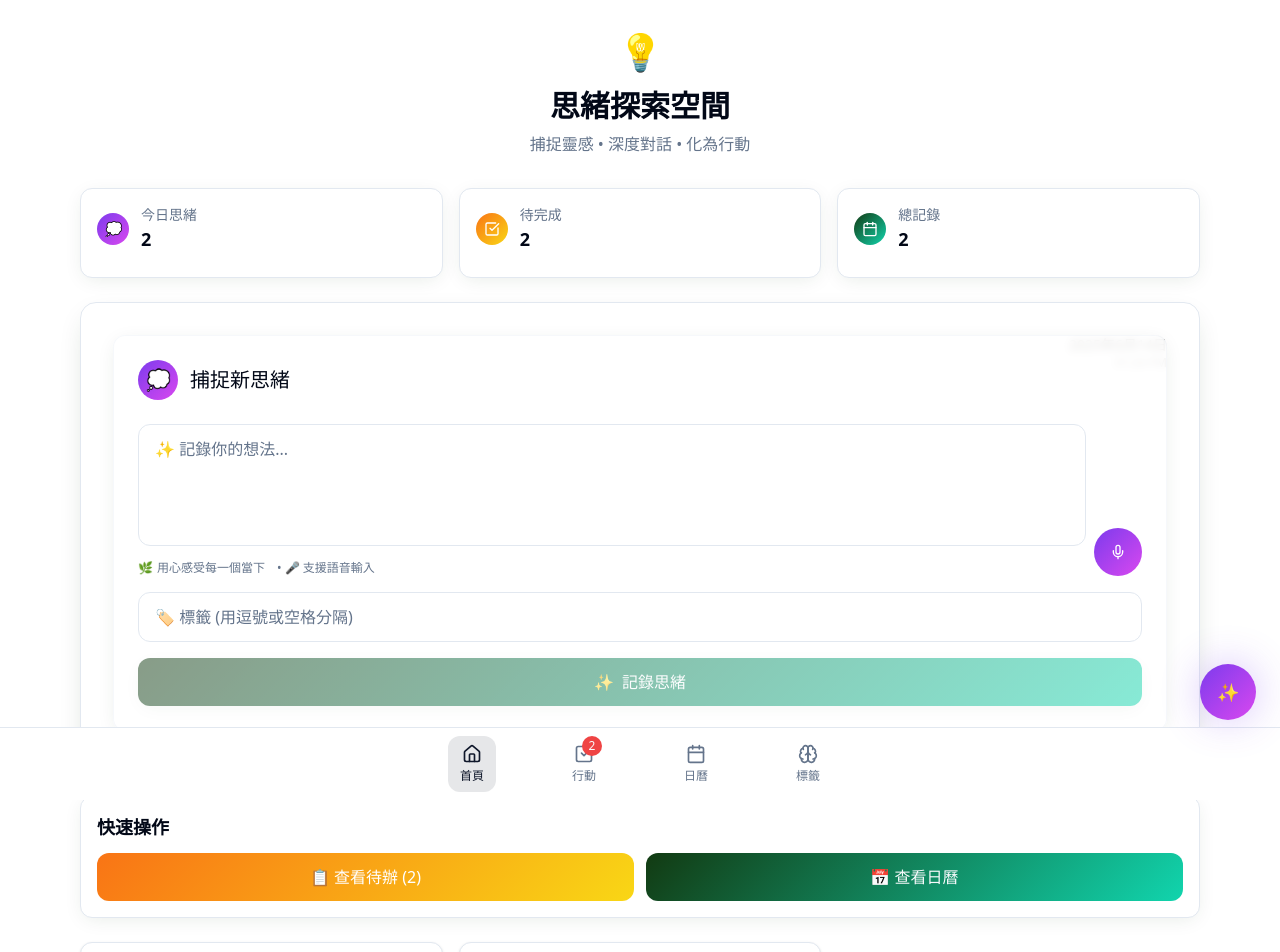
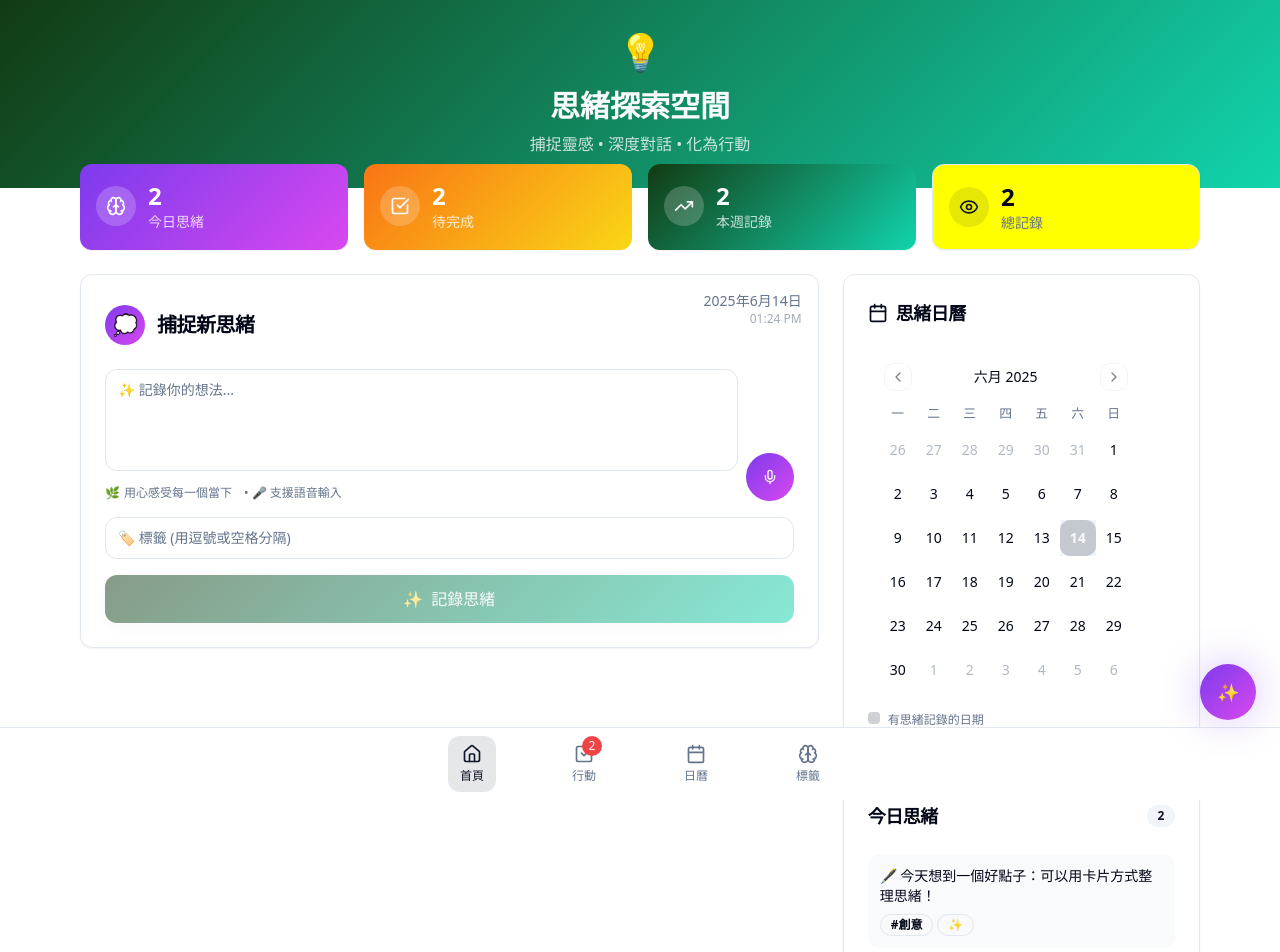
Before and after one commit to vanessachuchu/thought-spark-cards, a React (Vite) app: page / in a window 1280 px wide. Shown: the top 952 px of the page. Built offline with nearby package versions, Linux system fonts and the light colour scheme.

Commit message:
Enhance homepage design
Integrate calendar view, improve thought display, and add statistics.

```diff
--- a/src/pages/Index.tsx
+++ b/src/pages/Index.tsx
@@ -1,16 +1,22 @@
-
 import { useState, useEffect } from "react";
-import { Plus, Calendar as CalendarIcon, CheckSquare } from "lucide-react";
+import { Plus, Calendar as CalendarIcon, CheckSquare, Brain, TrendingUp, Clock, Eye } from "lucide-react";
+import { Calendar } from "@/components/ui/calendar";
+import { Card, CardContent, CardHeader, CardTitle } from "@/components/ui/card";
+import { Badge } from "@/components/ui/badge";
 import ThoughtCard from "@/components/ThoughtCard";
 import VoiceInputButton from "@/components/VoiceInputButton";
 import { useThoughts } from "@/hooks/useThoughts";
 import { useTodos } from "@/hooks/useTodos";
 import { useVoiceRecognition } from "@/hooks/useVoiceRecognition";
 import { Link } from "react-router-dom";
+import { cn } from "@/lib/utils";
+import { format, isSameDay, startOfWeek, endOfWeek, eachDayOfInterval } from "date-fns";
+import { zhTW } from "date-fns/locale";
 
 function getToday() {
   return new Date().toLocaleDateString("zh-TW", { year: "numeric", month: "long", day: "numeric" });
 }
+
 function getTime() {
   return new Date().toLocaleTimeString([], { hour: "2-digit", minute: "2-digit" });
 }
@@ -21,6 +27,7 @@ export default function Index() {
   const [content, setContent] = useState("");
   const [tags, setTags] = useState("");
   const [now, setNow] = useState(getTime());
+  const [selectedDate, setSelectedDate] = useState<Date>(new Date());
 
   // 語音識別功能
   const {
@@ -33,13 +40,38 @@ export default function Index() {
     error: voiceError
   } = useVoiceRecognition();
 
-  // 獲取今天的思緒和待辦事項
+  // 統計數據計算
   const today = new Date().toDateString();
+  const thisWeek = eachDayOfInterval({
+    start: startOfWeek(new Date()),
+    end: endOfWeek(new Date())
+  });
+
   const todayThoughts = thoughts.filter(thought => {
     const thoughtDate = new Date(thought.createdAt || Date.now()).toDateString();
     return thoughtDate === today;
   });
+
+  const thisWeekThoughts = thoughts.filter(thought => {
+    const thoughtDate = new Date(thought.createdAt || Date.now());
+    return thisWeek.some(day => isSameDay(day, thoughtDate));
+  });
+
   const pendingTodos = todos.filter(todo => !todo.done);
+  const completedTodos = todos.filter(todo => todo.done);
+
+  // 獲取指定日期的思緒
+  const getThoughtsForDate = (date: Date) => {
+    return thoughts.filter(thought => {
+      const thoughtDate = new Date(thought.createdAt || Date.now());
+      return isSameDay(thoughtDate, date);
+    });
+  };
+
+  // 獲取有思緒記錄的日期
+  const getDatesWithThoughts = () => {
+    return thoughts.map(thought => new Date(thought.createdAt || Date.now()));
+  };
 
   // 自動時間刷新
   useEffect(() => {
@@ -56,24 +88,13 @@ export default function Index() {
   }, [transcript, isRecording, resetTranscript]);
 
   function handleAdd() {
-    console.log("handleAdd called");
-    console.log("content:", content);
-    console.log("tags:", tags);
+    if (!content.trim()) return;
 
-    if (!content.trim()) {
-      console.log("Content is empty, not adding");
-      return;
-    }
-
-    // 使用時間戳確保 ID 唯一性
     const newId = Date.now().toString();
     const processedTags = tags
       .split(/[,\s]+/)
       .filter(tag => tag.trim() !== "")
       .map(tag => tag.trim());
-
-    console.log("processedTags:", processedTags);
-    console.log("newId:", newId);
 
     const newThought = {
       id: newId,
@@ -81,88 +102,108 @@ export default function Index() {
       tags: processedTags
     };
 
-    console.log("newThought:", newThought);
-
     addThought(newThought);
-
     setContent("");
     setTags("");
-
-    console.log("Form reset completed");
   }
 
   return (
     <div className="min-h-screen bg-background">
       {/* Hero Section */}
-      <div className="text-center py-8 px-4">
+      <div className="bg-gradient-primary text-primary-foreground py-8 px-4">
+        <div className="max-w-6xl mx-auto text-center">
           <div className="text-4xl mb-4">💡</div>
-        <h1 className="text-3xl font-bold text-foreground mb-2">思緒探索空間</h1>
-        <p className="text-muted-foreground">捕捉靈感 • 深度對話 • 化為行動</p>
-      </div>
-
-      <main className="max-w-6xl mx-auto px-4 pb-6">
-        {/* 今日概覽 */}
-        <div className="mb-6 grid grid-cols-1 md:grid-cols-3 gap-4">
-          <div className="bg-card rounded-xl p-4 shadow-soft border border-border">
-            <div className="flex items-center gap-3 mb-2">
-              <div className="w-8 h-8 bg-gradient-accent rounded-full flex items-center justify-center">
-                <span className="text-white text-sm">💭</span>
-              </div>
-              <div>
-                <div className="text-sm text-muted-foreground">今日思緒</div>
-                <div className="text-lg font-semibold text-foreground">{todayThoughts.length}</div>
-              </div>
+          <h1 className="text-3xl font-bold mb-2">思緒探索空間</h1>
+          <p className="text-primary-foreground/80">捕捉靈感 • 深度對話 • 化為行動</p>
         </div>
       </div>
 
-          <div className="bg-card rounded-xl p-4 shadow-soft border border-border">
-            <div className="flex items-center gap-3 mb-2">
-              <div className="w-8 h-8 bg-gradient-warm rounded-full flex items-center justify-center">
-                <CheckSquare className="w-4 h-4 text-white" />
+      <main className="max-w-6xl mx-auto px-4 pb-6 -mt-6">
+        {/* 增強統計概覽 */}
+        <div className="mb-6 grid grid-cols-2 md:grid-cols-4 gap-4">
+          <Card className="bg-gradient-accent text-white border-0 shadow-glow">
+            <CardContent className="p-4">
+              <div className="flex items-center gap-3">
+                <div className="w-10 h-10 bg-white/20 rounded-full flex items-center justify-center">
+                  <Brain className="w-5 h-5" />
                 </div>
                 <div>
-                <div className="text-sm text-muted-foreground">待完成</div>
-                <div className="text-lg font-semibold text-foreground">{pendingTodos.length}</div>
+                  <div className="text-2xl font-bold">{todayThoughts.length}</div>
+                  <div className="text-sm text-white/80">今日思緒</div>
                 </div>
               </div>
+            </CardContent>
+          </Card>
+
+          <Card className="bg-gradient-warm text-white border-0 shadow-glow">
+            <CardContent className="p-4">
+              <div className="flex items-center gap-3">
+                <div className="w-10 h-10 bg-white/20 rounded-full flex items-center justify-center">
+                  <CheckSquare className="w-5 h-5" />
+                </div>
+                <div>
+                  <div className="text-2xl font-bold">{pendingTodos.length}</div>
+                  <div className="text-sm text-white/80">待完成</div>
+                </div>
+              </div>
+            </CardContent>
+          </Card>
+
+          <Card className="bg-gradient-primary text-primary-foreground border-0 shadow-elegant">
+            <CardContent className="p-4">
+              <div className="flex items-center gap-3">
+                <div className="w-10 h-10 bg-white/20 rounded-full flex items-center justify-center">
+                  <TrendingUp className="w-5 h-5" />
+                </div>
+                <div>
+                  <div className="text-2xl font-bold">{thisWeekThoughts.length}</div>
+                  <div className="text-sm text-primary-foreground/80">本週記錄</div>
+                </div>
+              </div>
+            </CardContent>
+          </Card>
+
+          <Card className="bg-gradient-secondary border border-border shadow-soft">
+            <CardContent className="p-4">
+              <div className="flex items-center gap-3">
+                <div className="w-10 h-10 bg-primary/10 rounded-full flex items-center justify-center">
+                  <Eye className="w-5 h-5 text-primary" />
+                </div>
+                <div>
+                  <div className="text-2xl font-bold text-foreground">{thoughts.length}</div>
+                  <div className="text-sm text-muted-foreground">總記錄</div>
+                </div>
+              </div>
+            </CardContent>
+          </Card>
         </div>
 
-          <div className="bg-card rounded-xl p-4 shadow-soft border border-border">
-            <div className="flex items-center gap-3 mb-2">
-              <div className="w-8 h-8 bg-gradient-primary rounded-full flex items-center justify-center">
-                <CalendarIcon className="w-4 h-4 text-white" />
-              </div>
-              <div>
-                <div className="text-sm text-muted-foreground">總記錄</div>
-                <div className="text-lg font-semibold text-foreground">{thoughts.length}</div>
-              </div>
-            </div>
-          </div>
-        </div>
-
-        {/* 捕捉新思緒區塊 */}
-        <div className="mb-8 bg-gradient-to-br from-card via-background to-card rounded-2xl p-4 md:p-8 shadow-elegant border border-border">
-          <div className="relative">
+        {/* 布局容器 */}
+        <div className="grid grid-cols-1 lg:grid-cols-3 gap-6 mb-6">
+          {/* 左側：思緒輸入 */}
+          <div className="lg:col-span-2 space-y-6">
+            {/* 思緒輸入區塊 */}
+            <Card className="bg-gradient-to-br from-card via-background to-card shadow-elegant border border-border">
+              <CardHeader className="relative">
                 {/* 右上角的日期時間資訊 */}
-            <div className="absolute top-0 right-0 text-right">
-              <div className="text-sm text-stone-500 font-light" data-testid="today-date">
+                <div className="absolute top-4 right-4 text-right">
+                  <div className="text-sm text-muted-foreground" data-testid="today-date">
                     {getToday()}
                   </div>
-              <div className="text-xs text-stone-400 font-light">
+                  <div className="text-xs text-muted-foreground/60">
                     {now}
                   </div>
                 </div>
 
-            {/* 主要內容區塊 */}
-            <div className="glass rounded-xl p-4 md:p-6 shadow-soft border border-border/30">
-              <div className="flex items-center gap-3 mb-4 md:mb-6">
-                <div className="w-8 h-8 md:w-10 md:h-10 bg-gradient-accent rounded-full flex items-center justify-center">
-                  <span className="text-white text-lg md:text-xl">💭</span>
+                <div className="flex items-center gap-3">
+                  <div className="w-10 h-10 bg-gradient-accent rounded-full flex items-center justify-center">
+                    <span className="text-white text-xl">💭</span>
                   </div>
-                <h3 className="text-lg md:text-xl font-medium text-foreground">捕捉新思緒</h3>
+                  <CardTitle className="text-xl">捕捉新思緒</CardTitle>
                 </div>
+              </CardHeader>
 
-              <div className="space-y-4">
+              <CardContent className="space-y-4">
                 <div className="flex gap-2 items-end">
                   <div className="flex-1">
                     <textarea
@@ -170,7 +211,7 @@ export default function Index() {
                       onChange={e => setContent(e.target.value)}
                       rows={4}
                       placeholder="✨ 記錄你的想法..."
-                      className="w-full resize-none rounded-lg border border-input focus:border-ring focus:ring-2 focus:ring-ring/20 bg-background px-3 py-2.5 md:px-4 md:py-3 text-sm md:text-base placeholder-muted-foreground transition-smooth"
+                      className="w-full resize-none rounded-lg border border-input focus:border-ring focus:ring-2 focus:ring-ring/20 bg-background px-3 py-2.5 text-sm placeholder-muted-foreground transition-smooth"
                     />
                     {voiceError && (
                       <div className="text-xs text-destructive mt-2 flex items-center gap-1">
@@ -211,74 +252,159 @@ export default function Index() {
                     value={tags}
                     onChange={e => setTags(e.target.value)}
                     placeholder="🏷️ 標籤 (用逗號或空格分隔)"
-                    className="w-full rounded-lg border border-input focus:border-ring focus:ring-2 focus:ring-ring/20 bg-background px-3 py-2.5 md:px-4 md:py-3 text-sm md:text-base placeholder-muted-foreground transition-smooth"
+                    className="w-full rounded-lg border border-input focus:border-ring focus:ring-2 focus:ring-ring/20 bg-background px-3 py-2.5 text-sm placeholder-muted-foreground transition-smooth"
                   />
                 </div>
 
                 <button
                   onClick={handleAdd}
-                  className="w-full bg-gradient-primary text-primary-foreground px-4 py-2.5 md:px-6 md:py-3 rounded-lg font-medium shadow-soft hover:shadow-elegant transition-smooth disabled:opacity-50 disabled:cursor-not-allowed flex items-center justify-center gap-2 text-sm md:text-base"
+                  className="w-full bg-gradient-primary text-primary-foreground px-6 py-3 rounded-lg font-medium shadow-soft hover:shadow-elegant transition-smooth disabled:opacity-50 disabled:cursor-not-allowed flex items-center justify-center gap-2"
                   disabled={!content.trim()}
                 >
                   <span>✨</span>
                   <span>記錄思緒</span>
                 </button>
+              </CardContent>
+            </Card>
+          </div>
+
+          {/* 右側：迷你日曆和快速操作 */}
+          <div className="space-y-6">
+            {/* 迷你日曆 */}
+            <Card className="shadow-soft border border-border bg-card">
+              <CardHeader>
+                <CardTitle className="text-lg flex items-center gap-2">
+                  <CalendarIcon className="w-5 h-5" />
+                  思緒日曆
+                </CardTitle>
+              </CardHeader>
+              <CardContent>
+                <Calendar
+                  mode="single"
+                  selected={selectedDate}
+                  onSelect={(date) => date && setSelectedDate(date)}
+                  locale={zhTW}
+                  className="w-full"
+                  modifiers={{
+                    hasThoughts: getDatesWithThoughts()
+                  }}
+                  modifiersClassNames={{
+                    hasThoughts: "bg-primary/20 text-primary font-semibold"
+                  }}
+                />
+                <div className="mt-3 text-xs text-muted-foreground">
+                  <span className="inline-block w-3 h-3 bg-primary/20 rounded mr-2"></span>
+                  有思緒記錄的日期
+                </div>
+              </CardContent>
+            </Card>
+
+            {/* 今日思緒預覽 */}
+            {getThoughtsForDate(selectedDate).length > 0 && (
+              <Card className="shadow-soft border border-border bg-card">
+                <CardHeader>
+                  <CardTitle className="text-lg flex items-center justify-between">
+                    <span>
+                      {isSameDay(selectedDate, new Date()) ? '今日思緒' : '選定日期思緒'}
+                    </span>
+                    <Badge variant="secondary">
+                      {getThoughtsForDate(selectedDate).length}
+                    </Badge>
+                  </CardTitle>
+                </CardHeader>
+                <CardContent className="space-y-3">
+                  {getThoughtsForDate(selectedDate).slice(0, 2).map(thought => (
+                    <div key={thought.id} className="p-3 bg-muted/50 rounded-lg">
+                      <div className="text-sm line-clamp-2">{thought.content}</div>
+                      <div className="flex gap-1 mt-2">
+                        {thought.tags.slice(0, 3).map(tag => (
+                          <Badge key={tag} variant="outline" className="text-xs">
+                            {tag}
+                          </Badge>
+                        ))}
                       </div>
                     </div>
+                  ))}
+                  {getThoughtsForDate(selectedDate).length > 2 && (
+                    <Link
+                      to="/calendar"
+                      className="block text-center text-sm text-primary hover:text-primary/80 transition-smooth"
+                    >
+                      查看全部 {getThoughtsForDate(selectedDate).length} 條記錄
+                    </Link>
+                  )}
+                </CardContent>
+              </Card>
+            )}
           </div>
         </div>
 
         {/* 快速操作區 */}
         {(todayThoughts.length > 0 || pendingTodos.length > 0) && (
-          <div className="mb-6 bg-card rounded-xl p-4 shadow-soft border border-border">
-            <h3 className="text-lg font-semibold text-foreground mb-3">快速操作</h3>
-            <div className="flex gap-3">
+          <Card className="mb-6 shadow-soft border border-border bg-card">
+            <CardHeader>
+              <CardTitle className="text-lg">快速操作</CardTitle>
+            </CardHeader>
+            <CardContent>
+              <div className="grid grid-cols-1 md:grid-cols-2 gap-3">
                 {pendingTodos.length > 0 && (
                   <Link
                     to="/todo"
-                  className="flex-1 bg-gradient-warm text-white px-4 py-3 rounded-lg font-medium text-center transition-smooth hover:shadow-soft"
+                    className="bg-gradient-warm text-white px-4 py-3 rounded-lg font-medium text-center transition-smooth hover:shadow-soft flex items-center justify-center gap-2"
                   >
-                  📋 查看待辦 ({pendingTodos.length})
+                    <CheckSquare className="w-4 h-4" />
+                    查看待辦 ({pendingTodos.length})
                   </Link>
                 )}
                 <Link
                   to="/calendar"
-                className="flex-1 bg-gradient-primary text-primary-foreground px-4 py-3 rounded-lg font-medium text-center transition-smooth hover:shadow-soft"
+                  className="bg-gradient-primary text-primary-foreground px-4 py-3 rounded-lg font-medium text-center transition-smooth hover:shadow-soft flex items-center justify-center gap-2"
                 >
-                📅 查看日曆
+                  <CalendarIcon className="w-4 h-4" />
+                  查看完整日曆
                 </Link>
               </div>
-          </div>
+            </CardContent>
+          </Card>
         )}
 
-        {/* 思緒卡片網格 */}
-        <div className="grid gap-4 grid-cols-1 sm:grid-cols-2 lg:grid-cols-3">
+        {/* 最近思緒展示 */}
+        <Card className="shadow-soft border border-border bg-card">
+          <CardHeader>
+            <div className="flex items-center justify-between">
+              <CardTitle className="text-lg">最近的思緒</CardTitle>
+              <div className="flex items-center gap-2">
+                <Badge variant="secondary">{thoughts.length} 個記錄</Badge>
+                {thoughts.length > 6 && (
+                  <Link
+                    to="/search"
+                    className="text-sm text-primary hover:text-primary/80 transition-smooth"
+                  >
+                    查看全部
+                  </Link>
+                )}
+              </div>
+            </div>
+          </CardHeader>
+          <CardContent>
             {thoughts.length === 0 ? (
-            <div className="col-span-full text-center py-12 text-muted-foreground">
+              <div className="text-center py-12 text-muted-foreground">
                 <div className="text-4xl mb-4">🌸</div>
                 <p className="text-lg mb-2">靜心等待第一份思緒</p>
                 <p className="text-sm">點擊右下角「✨」開始記錄想法</p>
               </div>
             ) : (
-            thoughts.slice(0, 6).map((thought) => (
+              <div className="grid gap-4 grid-cols-1 sm:grid-cols-2 lg:grid-cols-3">
+                {thoughts.slice(0, 6).map((thought) => (
                   <ThoughtCard
                     key={thought.id}
                     {...thought}
                   />
-            ))
-          )}
-
-          {thoughts.length > 6 && (
-            <div className="col-span-full text-center pt-4">
-              <Link
-                to="/search"
-                className="text-primary hover:text-primary/80 text-sm underline transition-smooth"
-              >
-                查看全部 {thoughts.length} 個記錄
-              </Link>
+                ))}
               </div>
             )}
-        </div>
+          </CardContent>
+        </Card>
 
         {/* 浮動新靈感按鈕 */}
         <button
```
Lines whose indentation alone changed are shown as unchanged.
